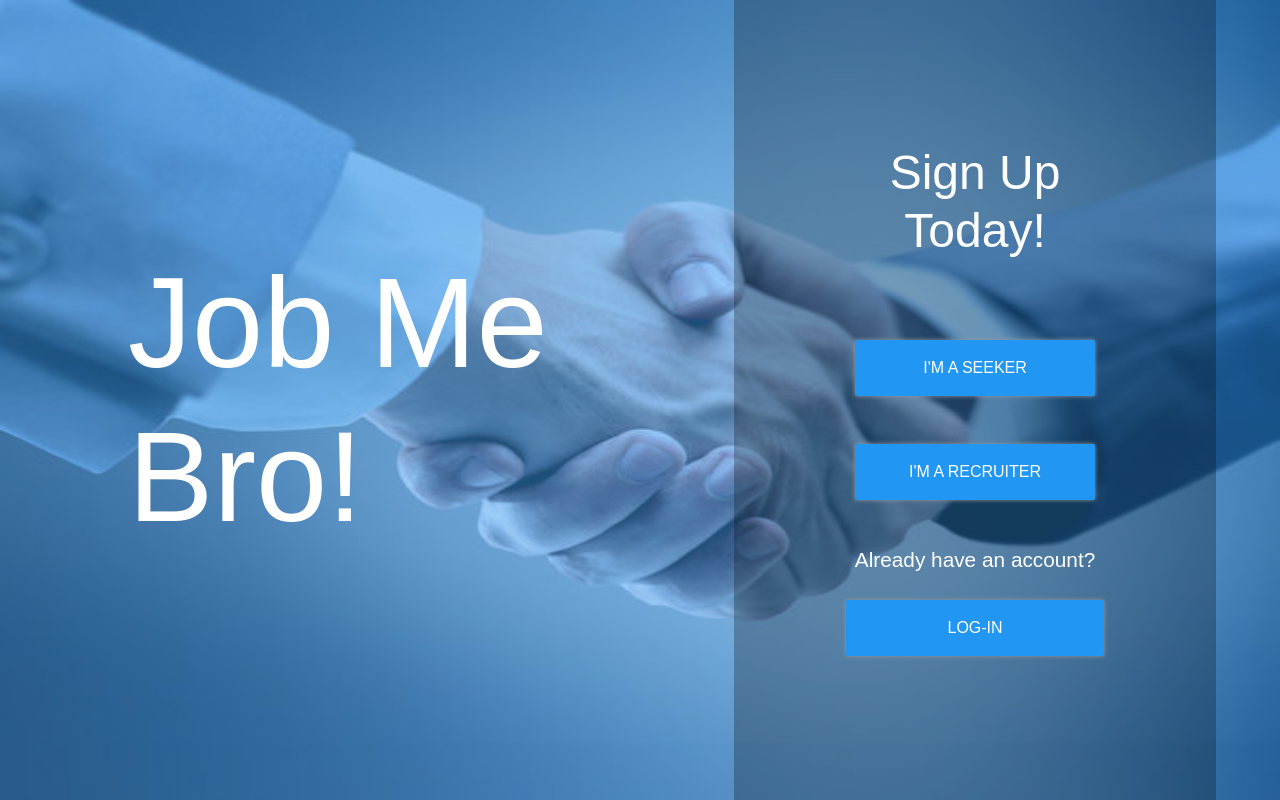
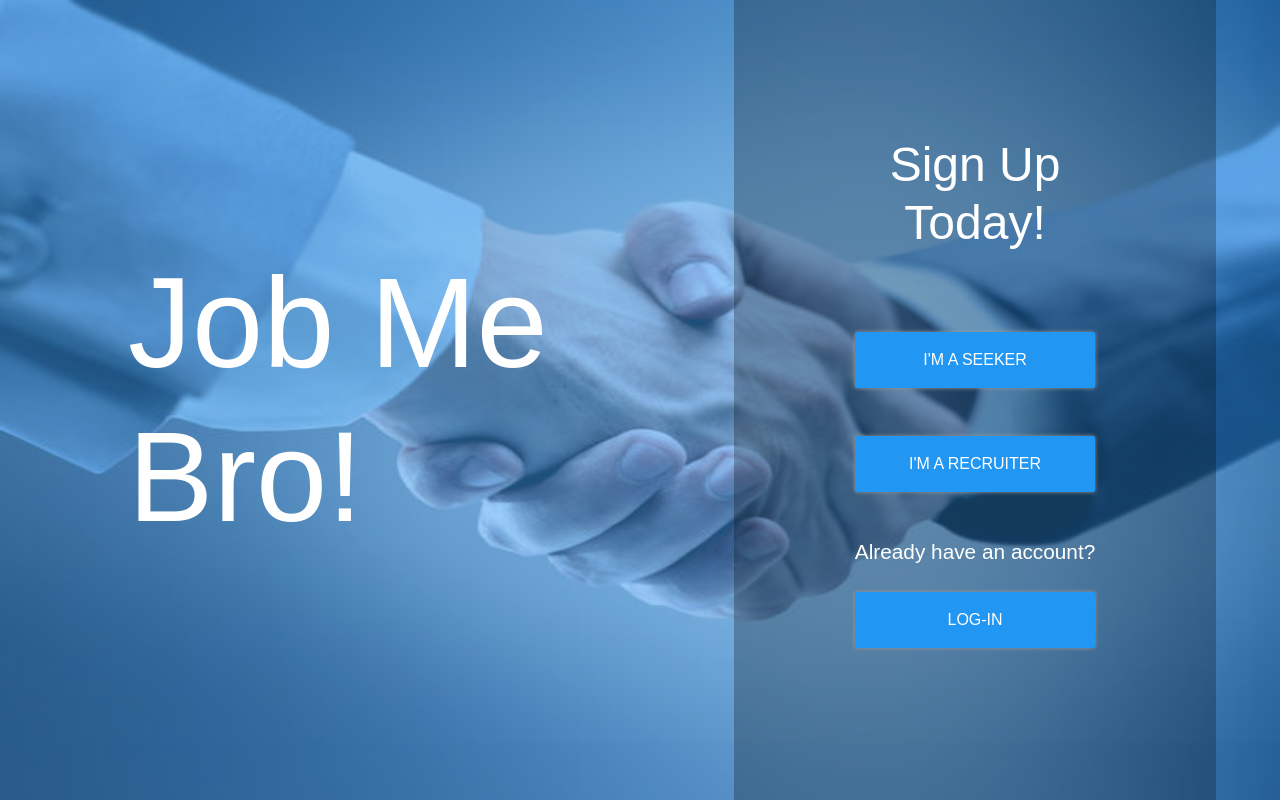
Before and after one commit to BloomTech-Labs/CS8-jobme, a React (Create React App) app in the folder client/: page / in a window 1280 px wide. Built offline with nearby package versions, Linux system fonts and the light colour scheme.

Commit message:
added login route to login button

```diff
--- a/client/src/containers/Landingpage.js
+++ b/client/src/containers/Landingpage.js
@@ -21,7 +21,9 @@ const LandingPage = () => {
           <button class="ripple"> I'm a Recruiter </button>
           </a>
           <p> Already have an account?</p>
+          <a href="/login">
           <button class="ripple"> Log-In </button>
+          </a>
         </div>
       </div>
     </div>
```
